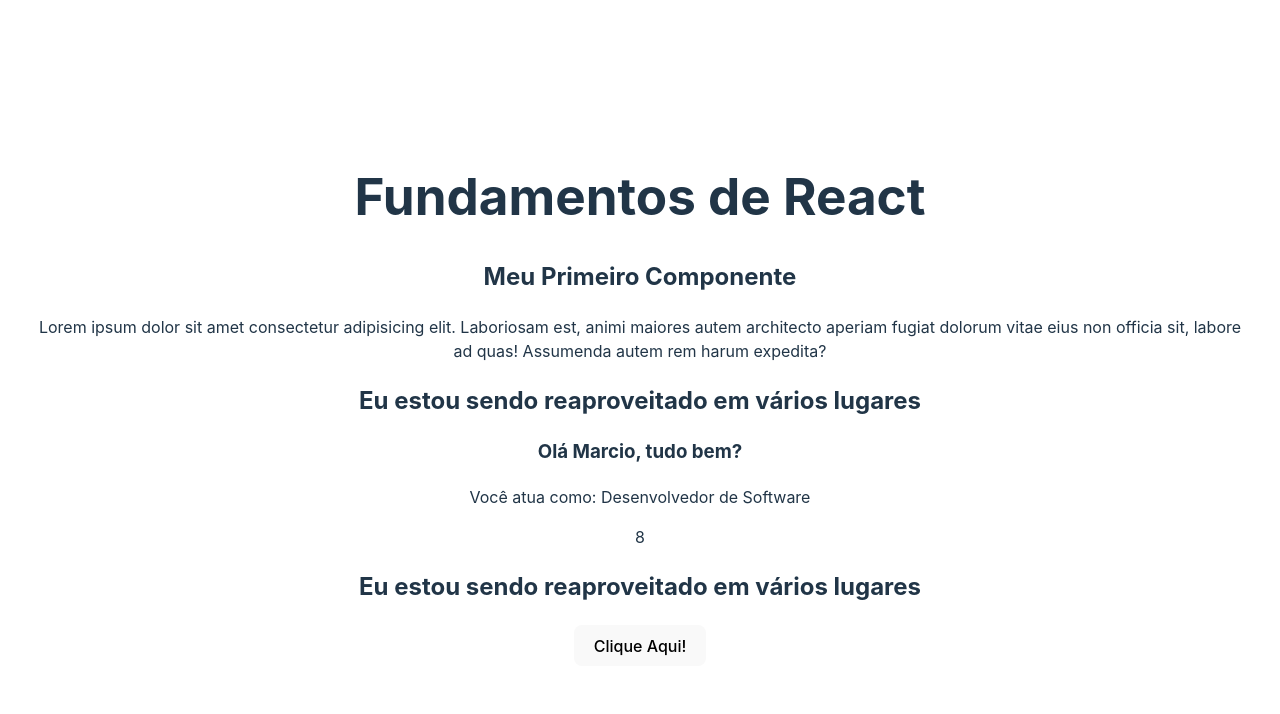
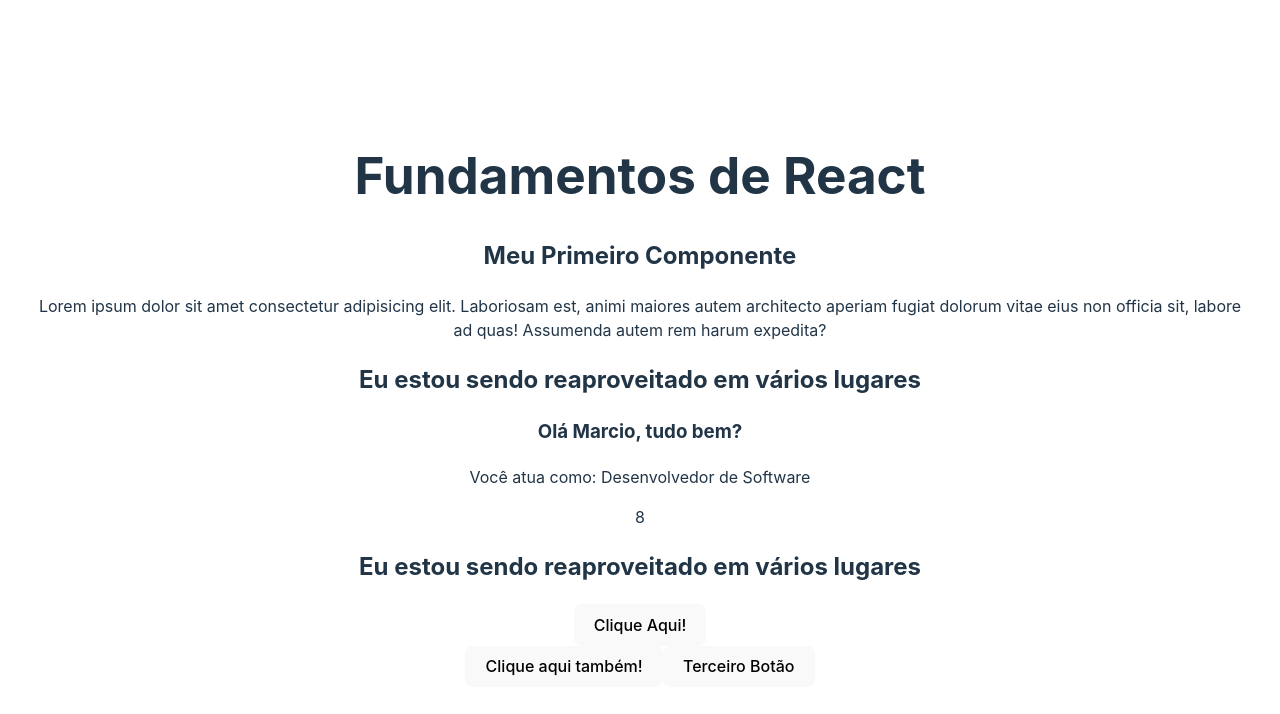
Before and after one commit to juniormps/estudos-react, a React (Vite) app in the folder 2-FUNDAMENTOS/fundamentos/: page / in a window 1280 px wide. Shown: the top 714 px of the page. Built offline with nearby package versions, Linux system fonts and the light colour scheme.

Commit message:
Update Events.jsx

```diff
--- a/2-FUNDAMENTOS/fundamentos/src/components/Events.jsx
+++ b/2-FUNDAMENTOS/fundamentos/src/components/Events.jsx
@@ -13,6 +13,18 @@
         <div>
             <button onClick={handleMyEvent}>Clique Aqui!</button>
         </div>
+        <div>
+            <button onClick={() => console.log("Clicou!")}>Clique aqui também!</button>
+            <button
+                onClick={() => {
+                    if (true) {
+                        console.log("ISTO NÃO DEVE SER FEITO, POIS NÃO OBEDECE UMA BOA PRÁTICA!")
+                    }
+                }}
+            >
+                Terceiro Botão
+            </button>
+        </div>
     </>
   )
 }
```
